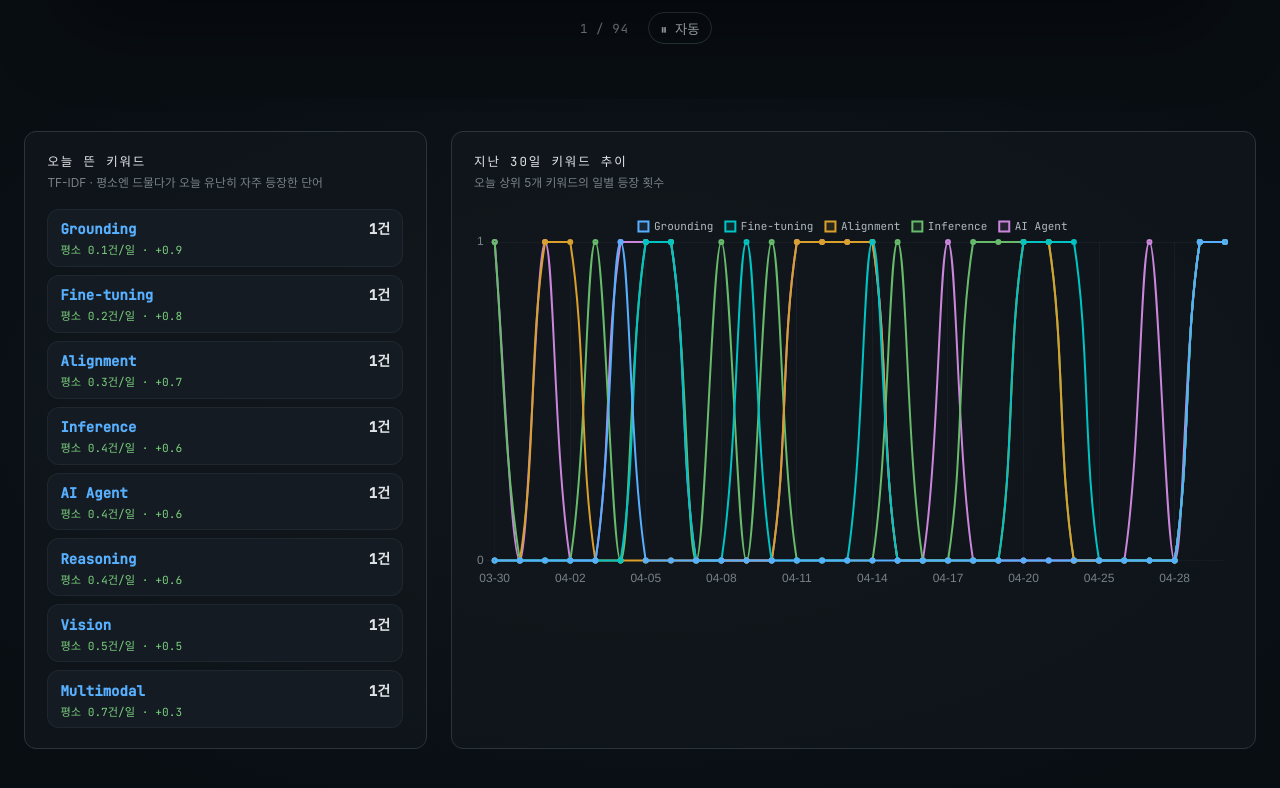
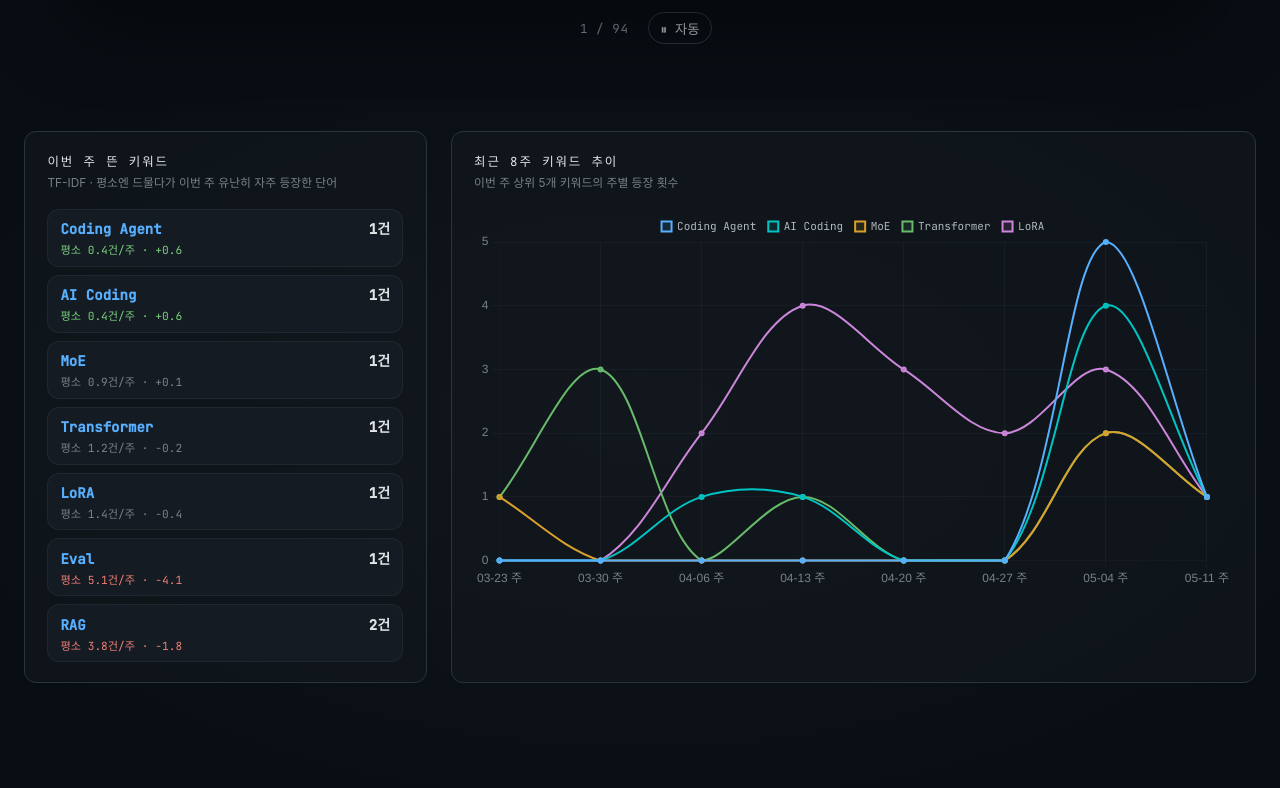
Before and after one commit to joyuno/ai-tech-digest, a Jekyll site: the page built from book/index.html, in a window 1280 px wide and 900 px high, scrolled down 694 px, cut to the strip 107-895 px from the top of the window. Built offline with Jekyll 4.4.1, drawn with Linux system fonts in a browser that asks for light colours; some web fonts are replaced; comment, search, counter and statistics services are not loaded.

Commit message:
Text mining: extract per-item sub-tags from post body, switch to weekly aggregation
The old text-mining panel got 0/1 binary signal per day because search.json only
exposed post.daily_keywords (the rep item's curated top, often empty entirely).
The actual rich keyword data lives in the rendered body as <span class='sub-tag'>
elements — ~8-10 per post with duplicates, e.g. RAG x2 / Transformer / MoE.

- search.json: extract all sub-tags from post.content into a new all_keywords
  array via Liquid (split on the span tag, strip the leading #, jsonify). Works
  retroactively on every post — no Python pipeline change or backfill required.
- _layouts/book.html initTextMining: aggregate by ISO week (Monday-anchored
  buckets) instead of by day, compute week-level TF-IDF, show 'this week'
  top-8 hot keywords with average-per-week delta, and a last-8-weeks trend
  chart of the top 5. Keep first-seen casing for display so RAG/LoRA render
  correctly even though matching is case-insensitive.

```diff
--- a/_layouts/book.html
+++ b/_layouts/book.html
@@ -546,13 +546,13 @@
   <section class="tm-stage">
     <div class="tm-grid">
       <div class="tm-card">
-        <div class="tm-card-title">오늘 뜬 키워드</div>
-        <div class="tm-card-sub">TF-IDF · 평소엔 드물다가 오늘 유난히 자주 등장한 단어</div>
+        <div class="tm-card-title">이번 주 뜬 키워드</div>
+        <div class="tm-card-sub">TF-IDF · 평소엔 드물다가 이번 주 유난히 자주 등장한 단어</div>
         <ul id="tm-hot"><li class="tm-empty">분석 중…</li></ul>
       </div>
       <div class="tm-card">
-        <div class="tm-card-title">지난 30일 키워드 추이</div>
-        <div class="tm-card-sub">오늘 상위 5개 키워드의 일별 등장 횟수</div>
+        <div class="tm-card-title">최근 8주 키워드 추이</div>
+        <div class="tm-card-sub">이번 주 상위 5개 키워드의 주별 등장 횟수</div>
         <div class="tm-chart-wrap"><canvas id="tm-trend-chart"></canvas></div>
       </div>
     </div>
@@ -755,76 +755,93 @@
     }
     function escapeAttr(s) { return escapeHtml(s); }
 
-    /* ─────────── text mining: TF-IDF 핫 키워드 + 30일 트렌드 차트 ─────────── */
+    /* ─────────── text mining: TF-IDF 핫 키워드 + 주별 트렌드 차트 ─────────── */
     function initTextMining(allPosts) {
       const hotEl = document.getElementById('tm-hot');
       const canvas = document.getElementById('tm-trend-chart');
       if (!hotEl || !canvas) return;
 
-      const postsWithKw = allPosts.filter(p => Array.isArray(p.keywords) && p.keywords.length && p.iso);
+      // all_keywords = post.content 의 sub-tag 들 (item 별 진짜 키워드, 중복 가능 — 빈도 신호)
+      // keywords = daily_keywords (rep 단일 요약, sparse) — 같이 합쳐서 분석
+      const postsWithKw = allPosts.filter(p => p.iso && (
+        (Array.isArray(p.all_keywords) && p.all_keywords.length) ||
+        (Array.isArray(p.keywords) && p.keywords.length)
+      ));
       if (!postsWithKw.length) {
         hotEl.innerHTML = '<li class="tm-empty">아직 키워드가 충분하지 않아요</li>';
         return;
       }
 
-      // 날짜별 키워드 count + document frequency 집계
-      const byDate = new Map();    // iso → Map<kw, count>
-      const docFreq = new Map();   // kw → Set<iso>
+      // ISO 주차 키 — 그 주의 월요일 날짜(YYYY-MM-DD) 를 bucket key 로 사용
+      const weekKeyOf = (iso) => {
+        const d = new Date(iso + 'T00:00:00Z');
+        const day = d.getUTCDay() || 7;  // 일요일=0 → 7 로
+        d.setUTCDate(d.getUTCDate() - (day - 1));
+        return d.toISOString().slice(0, 10);
+      };
+
+      // 주별 키워드 빈도 + week-level document frequency
+      const byWeek = new Map();      // wkKey → Map<kw, count>
+      const wkFreq = new Map();      // kw → Set<wkKey>
+      const displayCase = new Map(); // 소문자키 → 첫 등장 원본 표기 ("RAG", "LoRA")
       postsWithKw.forEach(p => {
-        if (!byDate.has(p.iso)) byDate.set(p.iso, new Map());
-        const dayMap = byDate.get(p.iso);
-        p.keywords.forEach(k => {
-          const kw = (k || '').trim();
-          if (!kw) return;
-          dayMap.set(kw, (dayMap.get(kw) || 0) + 1);
-          if (!docFreq.has(kw)) docFreq.set(kw, new Set());
-          docFreq.get(kw).add(p.iso);
+        const wk = weekKeyOf(p.iso);
+        if (!byWeek.has(wk)) byWeek.set(wk, new Map());
+        const wMap = byWeek.get(wk);
+        const kws = (p.all_keywords || []).concat(p.keywords || []);
+        kws.forEach(k => {
+          const orig = (k || '').trim();
+          if (!orig) return;
+          const kw = orig.toLowerCase();
+          if (!displayCase.has(kw)) displayCase.set(kw, orig);
+          wMap.set(kw, (wMap.get(kw) || 0) + 1);
+          if (!wkFreq.has(kw)) wkFreq.set(kw, new Set());
+          wkFreq.get(kw).add(wk);
         });
       });
 
-      const allDates = Array.from(byDate.keys()).sort();
-      const N = allDates.length;
-      const today = allDates[N - 1];
-      const todayMap = byDate.get(today) || new Map();
+      const allWeeks = Array.from(byWeek.keys()).sort();
+      const N = allWeeks.length;
+      const thisWeek = allWeeks[N - 1];
+      const thisWeekMap = byWeek.get(thisWeek) || new Map();
 
-      // TF-IDF 점수 — tf=오늘 등장 횟수, idf=log(N / df)
+      // TF-IDF (week-level) — tf=이번주 등장 횟수, idf=log(N/df)
       const scored = [];
-      todayMap.forEach((tf, kw) => {
-        const df = docFreq.get(kw).size;
+      thisWeekMap.forEach((tf, kw) => {
+        const df = wkFreq.get(kw).size;
         const idf = Math.log(N / df);
         scored.push({ kw, tf, df, score: tf * idf });
       });
       scored.sort((a, b) => b.score - a.score || b.tf - a.tf);
 
-      // 핫 키워드 패널 — 상위 8개, "평소 대비 얼마나 떴는가" 같이 표시
+      // Hot panel: 이번 주 상위 8개 — "평소 주당 X건 / 이번 주 ±Y"
       const topHot = scored.slice(0, 8);
       if (!topHot.length) {
-        hotEl.innerHTML = '<li class="tm-empty">오늘은 키워드가 없습니다</li>';
+        hotEl.innerHTML = '<li class="tm-empty">이번 주는 키워드가 없습니다</li>';
       } else {
         hotEl.innerHTML = topHot.map(s => {
-          // 전체 기간에 대한 평균(0 포함) — 평소 빈도와 비교 기준
           let total = 0;
-          byDate.forEach(m => { total += (m.get(s.kw) || 0); });
+          byWeek.forEach(m => { total += (m.get(s.kw) || 0); });
           const avg = total / N;
           const delta = s.tf - avg;
-          const cls = delta > 0.05 ? ' up' : delta < -0.05 ? ' down' : '';
+          const cls = delta > 0.5 ? ' up' : delta < -0.5 ? ' down' : '';
           const sign = delta > 0 ? '+' : '';
           return (
             '<li class="tm-hot-item">' +
-              '<span class="tm-kw">' + escapeHtml(s.kw) + '</span>' +
+              '<span class="tm-kw">' + escapeHtml(displayCase.get(s.kw) || s.kw) + '</span>' +
               '<span class="tm-count">' + s.tf + '건</span>' +
-              '<span class="tm-delta' + cls + '">평소 ' + avg.toFixed(1) + '건/일 · ' + sign + delta.toFixed(1) + '</span>' +
+              '<span class="tm-delta' + cls + '">평소 ' + avg.toFixed(1) + '건/주 · ' + sign + delta.toFixed(1) + '</span>' +
             '</li>'
           );
         }).join('');
       }
 
-      // 트렌드 차트 — 상위 5개 키워드, 최근 30일
+      // 트렌드 차트 — 상위 5개 키워드, 최근 8주
       if (typeof Chart === 'undefined') {
         canvas.parentElement.innerHTML = '<div class="tm-empty">Chart.js 로드 실패</div>';
         return;
       }
-      const last30 = allDates.slice(-30);
+      const last8 = allWeeks.slice(-8);
       const trendKws = scored.slice(0, 5).map(s => s.kw);
       if (!trendKws.length) return;
 
@@ -839,10 +856,10 @@
       new Chart(canvas, {
         type: 'line',
         data: {
-          labels: last30.map(d => d.slice(5)),  // "MM-DD"
+          labels: last8.map(w => w.slice(5) + ' 주'),  // 그 주의 월요일 "MM-DD 주"
           datasets: trendKws.map((kw, i) => ({
-            label: kw,
-            data: last30.map(d => (byDate.get(d) || new Map()).get(kw) || 0),
+            label: displayCase.get(kw) || kw,
+            data: last8.map(w => (byWeek.get(w) || new Map()).get(kw) || 0),
             borderColor: PALETTE[i].line,
             backgroundColor: PALETTE[i].fill,
             fill: false,
--- a/search.json
+++ b/search.json
@@ -3,6 +3,8 @@ layout: null
 ---
 [
   {% for post in site.posts %}
+  {% assign sub_chunks = post.content | split: '<span class="sub-tag">' %}
+  {% capture _all_kws %}{% for c in sub_chunks %}{% unless forloop.first %}{{ c | split: '</span>' | first | replace: '#', '' | strip }}{% unless forloop.last %}||{% endunless %}{% endunless %}{% endfor %}{% endcapture %}
   {
     "title": {{ post.title | jsonify }},
     "url": {{ post.url | relative_url | jsonify }},
@@ -12,7 +14,8 @@ layout: null
     "source": {{ post.daily_source | default: "" | jsonify }},
     "daily_title": {{ post.daily_title | default: post.title | jsonify }},
     "daily_url": {{ post.daily_url | default: post.url | jsonify }},
-    "keywords": {% if post.daily_keywords %}{{ post.daily_keywords | jsonify }}{% else %}[]{% endif %}
+    "keywords": {% if post.daily_keywords %}{{ post.daily_keywords | jsonify }}{% else %}[]{% endif %},
+    "all_keywords": {% if sub_chunks.size > 1 %}{{ _all_kws | split: '||' | jsonify }}{% else %}[]{% endif %}
   }{% unless forloop.last %},{% endunless %}
   {% endfor %}
 ]
```
